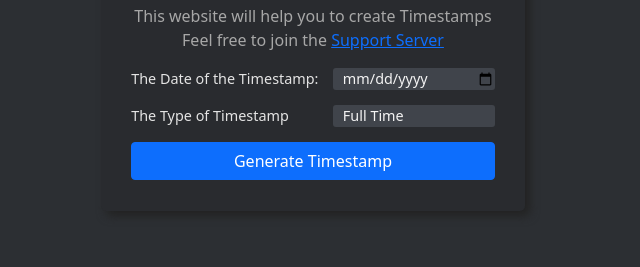
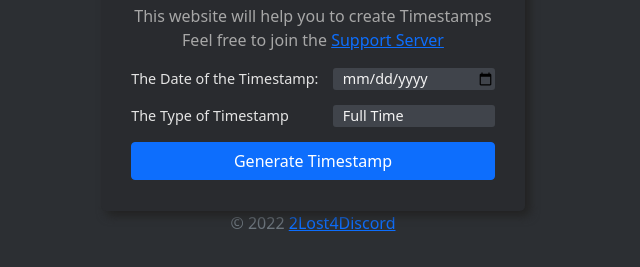
Before and after one commit to 2Lost4This/Discord-Timestamp-Generator, a plain HTML site: page index.html in a window 1280 px wide. Shown: the part 217-484 px from the top of the page, without its empty margins (327-967 px from the left). Drawn offline with Linux system fonts and the light colour scheme.

Commit message:
Update index.html

```diff
--- a/index.html
+++ b/index.html
@@ -45,6 +45,8 @@
 
 
 </body>
-
+ <footer style="color: var(--bs-gray);text-align: center;">
+    © 2022 <a href="https://losti.xyz">2Lost4Discord</a>
+</footer>
 
 </html>
```
